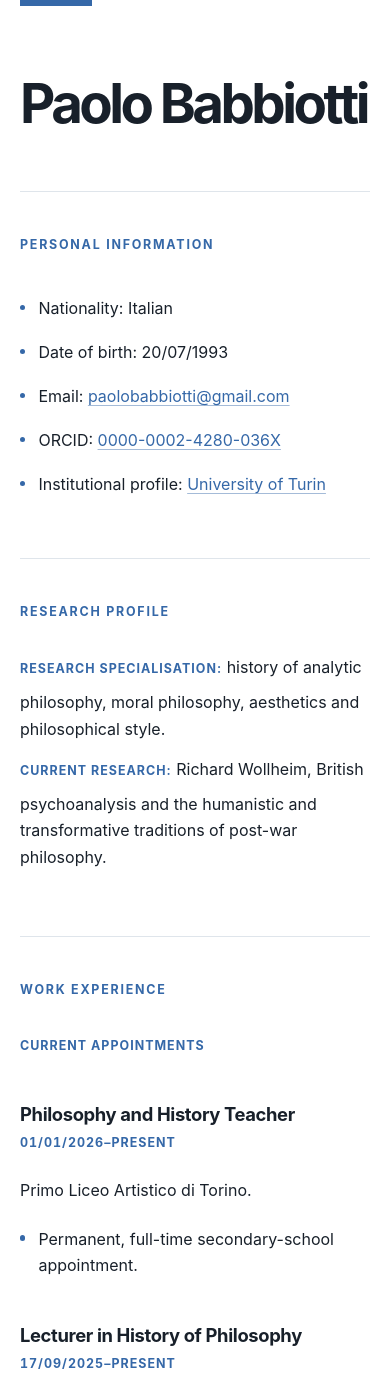
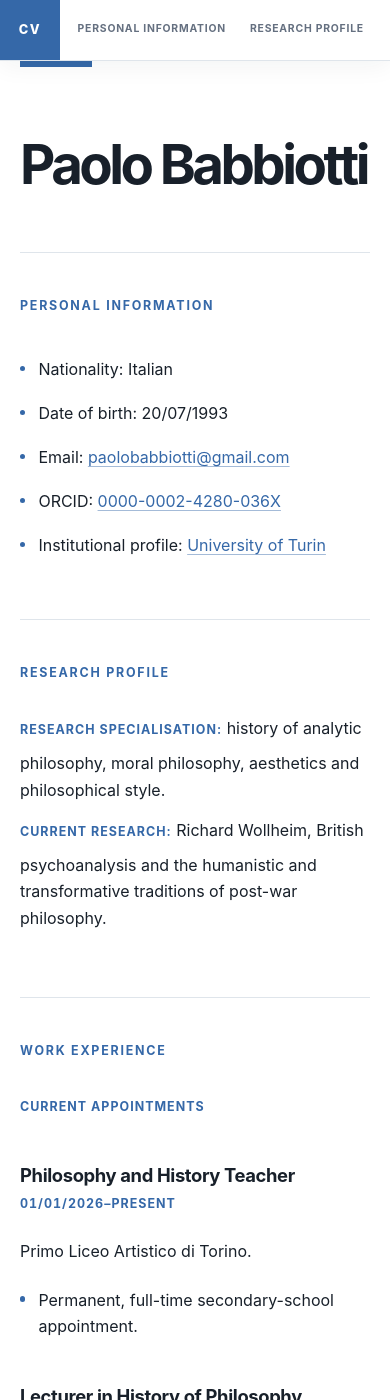
Before and after one commit to paolobabbiotti/paolobabbiotti.github.io, a Jekyll site: the page built from cv.md, in a window 390 px wide and 1400 px high. Built offline with Jekyll 4.4.1, drawn with Linux system fonts in a browser that asks for light colours; our own code applies the rules of GitHub Pages for plain Markdown files.

Commit message:
Menu bar

```diff
--- a/_layouts/default.html
+++ b/_layouts/default.html
@@ -10,7 +10,21 @@
   </head>
   <body>
     {% assign cv_sections = content | split: '<h2' %}
-    <main class="cv" aria-label="Curriculum Vitae">
+    <nav class="site-nav" aria-label="CV sections">
+      <div class="site-nav__inner">
+        <a class="site-nav__brand" href="#top" aria-label="Back to top">CV</a>
+        <div class="site-nav__links">
+          {% for cv_section in cv_sections offset:1 %}
+            {% assign id_parts = cv_section | split: '"' %}
+            {% assign heading_parts = cv_section | split: '>' %}
+            {% assign label_parts = heading_parts[1] | split: '</h2' %}
+            <a href="#{{ id_parts[1] }}">{{ label_parts[0] | strip_html }}</a>
+          {% endfor %}
+        </div>
+      </div>
+    </nav>
+
+    <main class="cv" id="top" aria-label="Curriculum Vitae">
       <header class="hero">
         <div class="hero__inner">
           {{ cv_sections | first }}
--- a/assets/css/style.css
+++ b/assets/css/style.css
@@ -25,6 +25,71 @@ html {
 body {
   margin: 0;
   line-height: 1.65;
+}
+
+.site-nav {
+  position: sticky;
+  z-index: 10;
+  top: 0;
+  border-bottom: 1px solid var(--rule);
+  background: rgb(255 255 255 / 94%);
+  box-shadow: 0 0.35rem 1.5rem rgb(24 32 42 / 5%);
+  backdrop-filter: blur(12px);
+}
+
+.site-nav__inner {
+  display: flex;
+  width: min(100% - 3rem, 72rem);
+  height: 4.25rem;
+  margin: 0 auto;
+  align-items: stretch;
+}
+
+.site-nav__brand {
+  display: grid;
+  flex: 0 0 auto;
+  width: 4.5rem;
+  margin-right: 1.25rem;
+  color: #ffffff;
+  background: var(--accent);
+  font-size: 0.8rem;
+  font-weight: 800;
+  letter-spacing: 0.12em;
+  place-items: center;
+  text-decoration: none;
+}
+
+.site-nav__links {
+  display: flex;
+  min-width: 0;
+  overflow-x: auto;
+  scrollbar-width: none;
+}
+
+.site-nav__links::-webkit-scrollbar {
+  display: none;
+}
+
+.site-nav__links a {
+  display: flex;
+  flex: 0 0 auto;
+  padding: 0 0.9rem;
+  border-bottom: 3px solid transparent;
+  color: var(--muted);
+  align-items: center;
+  font-size: 0.7rem;
+  font-weight: 750;
+  letter-spacing: 0.075em;
+  text-decoration: none;
+  text-transform: uppercase;
+  white-space: nowrap;
+}
+
+.site-nav__links a:hover,
+.site-nav__links a:focus-visible {
+  border-bottom-color: var(--accent);
+  color: var(--accent);
+  outline: none;
 }
 
 .cv {
@@ -86,6 +151,7 @@ h1 {
   font-weight: 750;
   letter-spacing: 0.14em;
   line-height: 1.5;
+  scroll-margin-top: 6rem;
   text-transform: uppercase;
 }
 
@@ -182,6 +248,22 @@ strong {
 }
 
 @media (max-width: 46rem) {
+  .site-nav__inner {
+    width: 100%;
+    height: 3.75rem;
+    padding-right: 0.35rem;
+  }
+
+  .site-nav__brand {
+    width: 3.75rem;
+    margin-right: 0.35rem;
+  }
+
+  .site-nav__links a {
+    padding: 0 0.75rem;
+    font-size: 0.65rem;
+  }
+
   .cv {
     width: min(100% - 2.5rem, 38rem);
   }
@@ -225,6 +307,10 @@ strong {
     width: 100%;
   }
 
+  .site-nav {
+    display: none;
+  }
+
   .hero {
     padding: 0 0 2rem;
   }
```
